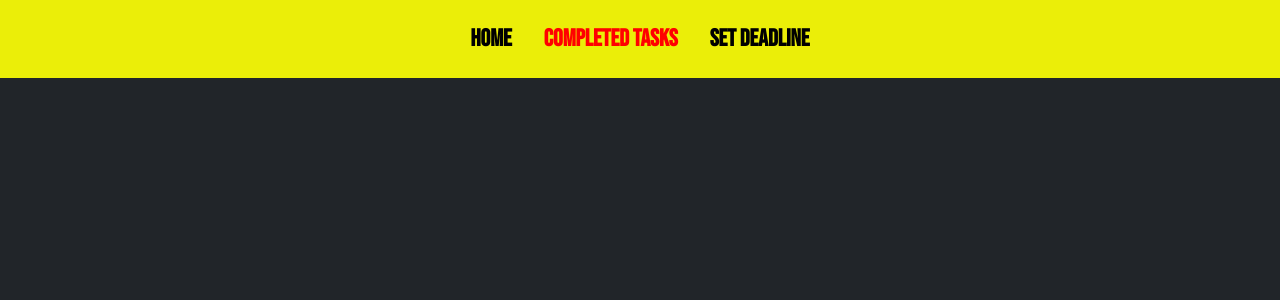
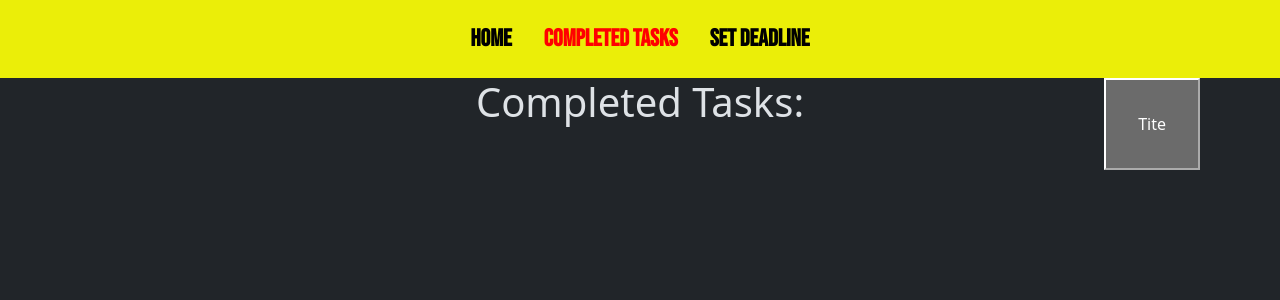
Before and after one commit to ieqisg/todo, a React (Create React App) app: page /pages/completed in a window 1280 px wide. Shown: the top 300 px of the page. Built offline with nearby package versions, Linux system fonts and the light colour scheme; a web font is replaced by a local one.

Commit message:
Added a clear button to clear completed tasks

```diff
--- a/src/App.js
+++ b/src/App.js
@@ -38,7 +38,7 @@ function App({ completedList, setCompletedList }) {
     const newFinished = [...prevFinished, item];
     setCompletedList(newFinished);
     localStorage.setItem('FINISHED_TASKS', JSON.stringify(newFinished));
-    e.preventDefault();
+
     }
 
 
--- a/src/pages/Completed.js
+++ b/src/pages/Completed.js
@@ -16,14 +16,20 @@ function Completed({completedList ,  setCompletedList}) {
     }, [finishedTasks])
 
 
+    const clearTasks = () => {
+        localStorage.removeItem('FINISHED_TASKS')
+        setFinishedTasks([])
+    }
+
 
     return (
-        <div>
-            <div>
-                {finishedTasks.map((item, index) => (
-                <h1 key={index}>
-                    <span>{item}</span>
-                </h1>
+        <div >
+            <div className='header'>
+                <button style={{position: 'absolute', right: '5rem', padding:'2rem' }} onClick={() => clearTasks()}>Tite</button>
+                <h1>Completed Tasks:</h1>
+            </div>
+            <div className='body'>
+            {finishedTasks.map((item, index) => ( <h1 key={index}> {item} </h1>
                 ))}
             </div>
         </div>
--- a/src/pages/completed.scss
+++ b/src/pages/completed.scss
@@ -0,0 +1,7 @@
+.body {
+    text-align: center;
+
+}
+.header {
+    text-align: center;
+}
```
